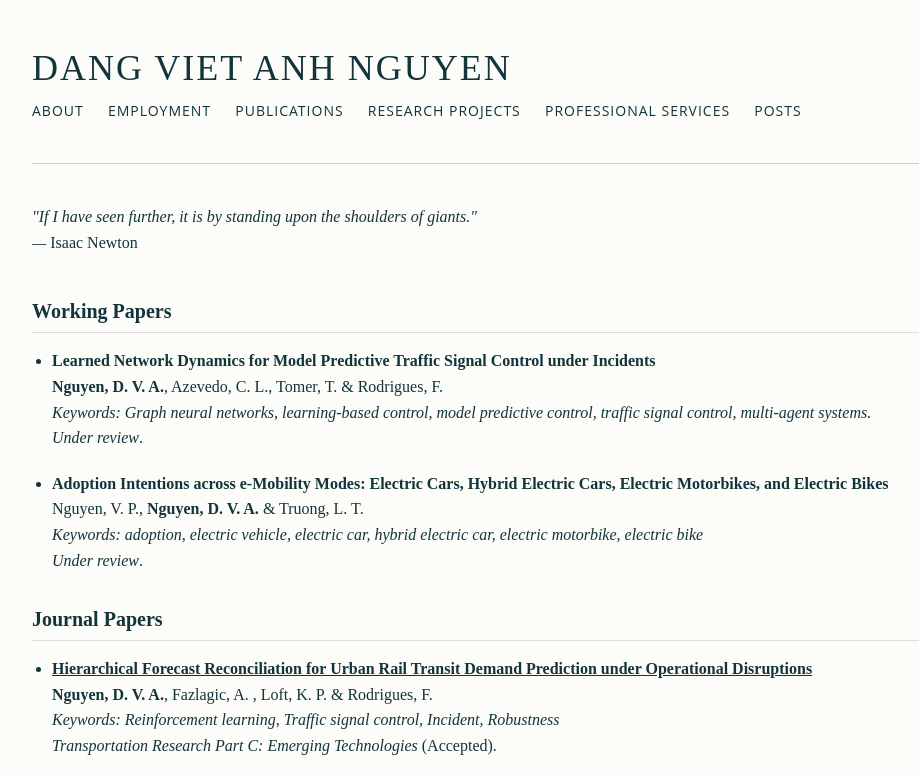
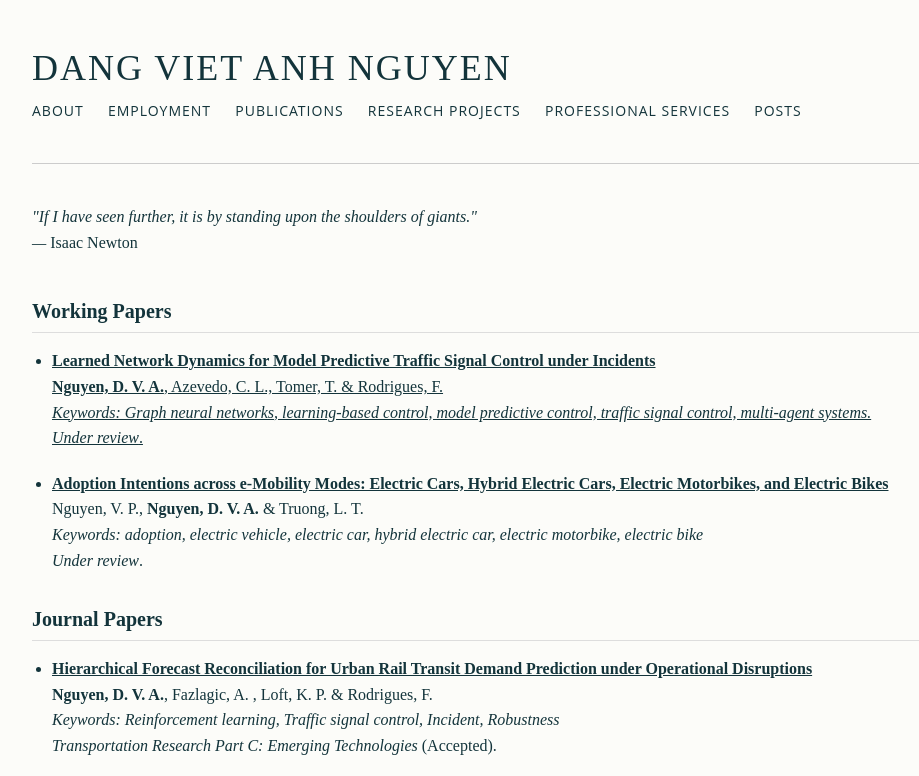
Before and after one commit to andngdtudk/andngdtudk.github.io, a plain HTML site: page publications.html in a window 1280 px wide. Shown: the top 776 px of the page, without its empty margins (78-997 px from the left). Drawn offline with Linux system fonts and the light colour scheme; a web font is replaced by a local one.

Commit message:
Update publications.html

```diff
--- a/publications.html
+++ b/publications.html
@@ -47,7 +47,7 @@
       <h2>Working Papers</h2>
       <ul>
         <li>
-          <strong> Learned Network Dynamics for Model Predictive Traffic Signal Control under Incidents </strong><br>
+          <strong> <a href="https://arxiv.org/abs/2611.27435" target="_blank"> Learned Network Dynamics for Model Predictive Traffic Signal Control under Incidents </strong><br>
           <span style="font-weight:bold;">Nguyen, D. V. A.</span>, Azevedo, C. L., Tomer, T. & Rodrigues, F.<br>
           <span class="note">Keywords: Graph neural networks, learning-based control, model predictive control, traffic signal control, multi-agent systems. </span> <br>
           <em>Under review</em>.
```
